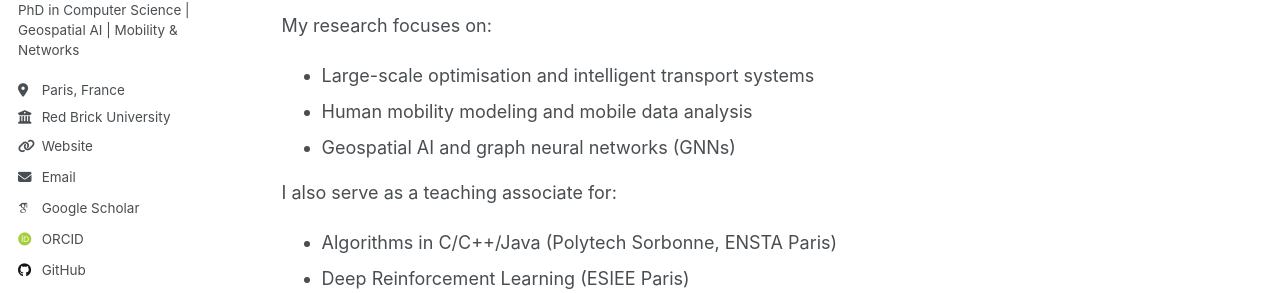
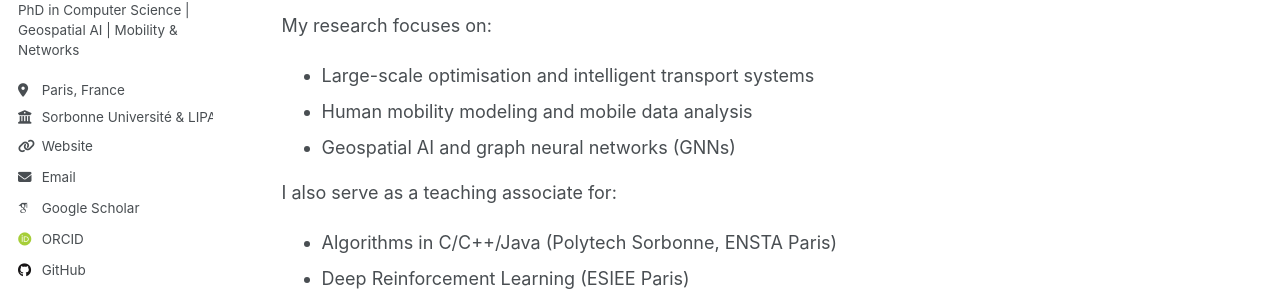
Before and after one commit to MrLIChuan/MrLIChuan.github.io, a Jekyll site: the page built from _pages/about.md, in a window 1280 px wide. Shown: the part 207-500 px from the top of the page. Built offline with Jekyll 4.4.1, drawn with Linux system fonts in a browser that asks for light colours; some web fonts are replaced; a script that is not in the unit is left out.

Commit message:
Update _config.yml

```diff
--- a/_config.yml
+++ b/_config.yml
@@ -27,7 +27,7 @@ author:
   pronouns         : # example: "she/her"
   bio              : "PhD in Computer Science | Geospatial AI | Mobility & Networks"
   location         : "Paris, France"
-  employer         : "Red Brick University"
+  employer         : "Sorbonne Université & LIPADE, Université Paris Cité"
   uri              : "https://mrlichuan.github.io"
   email            : "lichuancotton(at)gmail.com"
 
```
